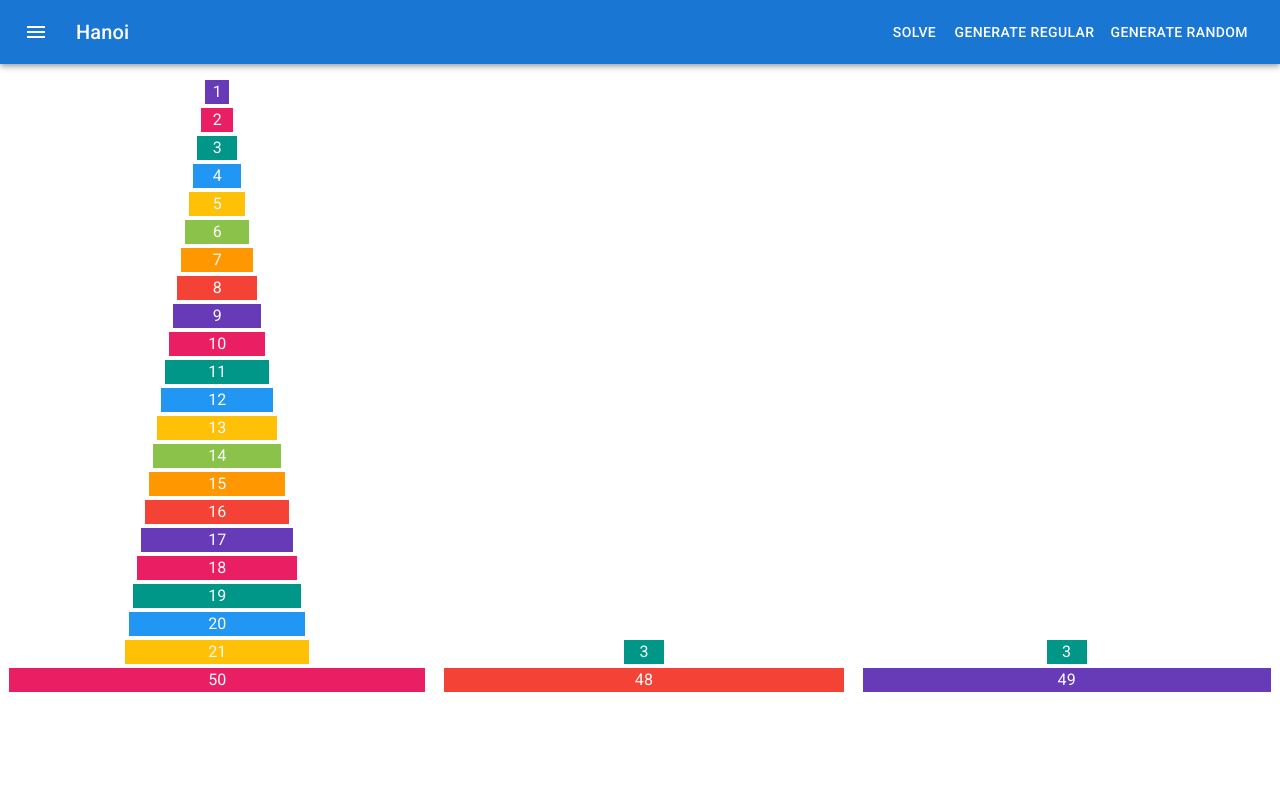
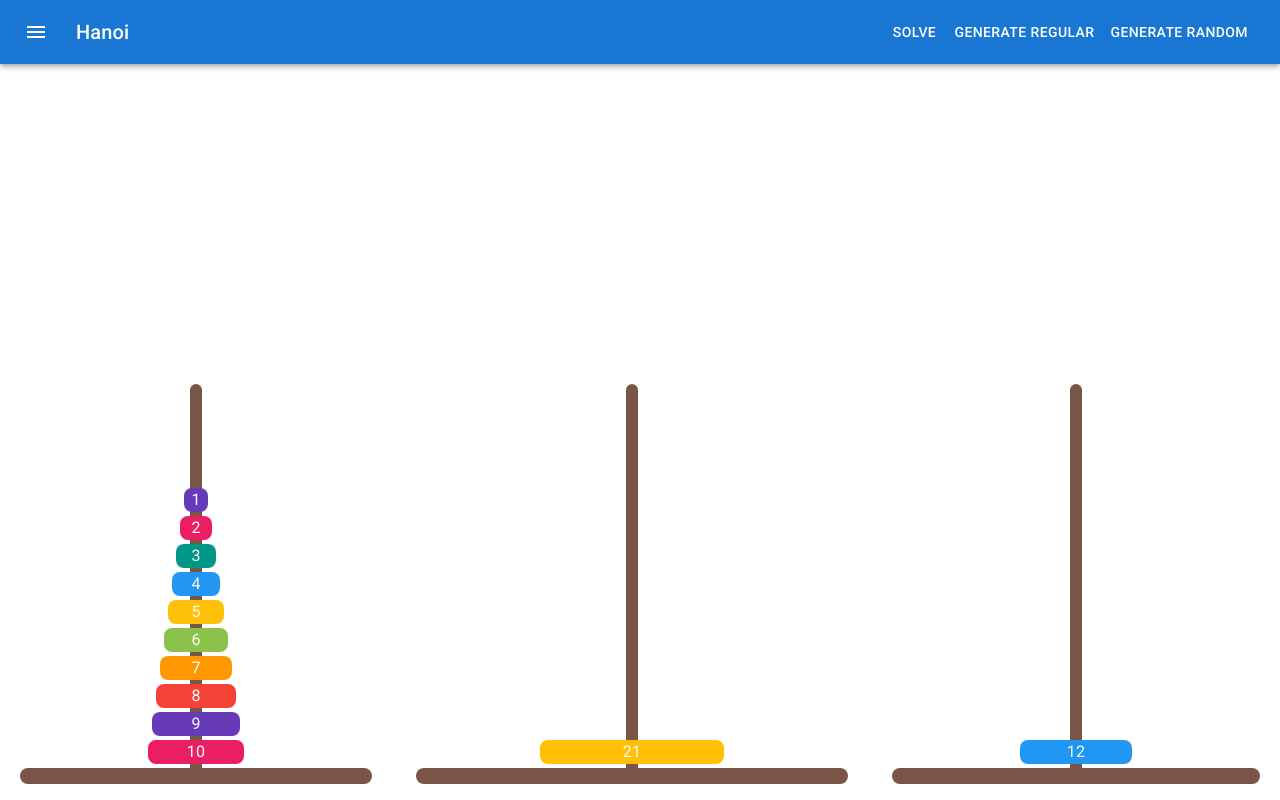
Before and after one commit to levhita/hanoi, a React (Create React App) app in the folder frontend/: page / in a window 1280 px wide. Built offline with nearby package versions, Linux system fonts and the light colour scheme.

Commit message:
Improving design

```diff
--- a/frontend/public/index.html
+++ b/frontend/public/index.html
@@ -23,6 +23,10 @@
       Learn how to configure a non-root public URL by running `npm run build`.
     -->
   <title>React App</title>
+  <style>
+  html, body, #root {height: 100%;}
+  #root {display:flex; flex-direction: column;}
+  </style>
 </head>
 
 <body>
--- a/frontend/src/components/Disk.jsx
+++ b/frontend/src/components/Disk.jsx
@@ -1,5 +1,4 @@
 import React from "react";
-import { Box, Typography } from "@mui/material/";
 import PropTypes from "prop-types";
 import {
   grey,
@@ -12,6 +11,7 @@ import {
   amber,
   orange,
 } from "@mui/material/colors";
+import { Box, Typography } from "@mui/material/";
 
 const colors = [
   red[500],
@@ -25,7 +25,6 @@ const colors = [
 ];
 
 function Disk({ number }) {
-  console.log(number);
   const color = colors[number % colors.length];
   return (
     <Box
@@ -34,6 +33,7 @@ function Disk({ number }) {
         width: `${number + 1 - number / 2}em`,
         height: "1.5em",
         textAlign: "center",
+        borderRadius: "0.5em",
       }}
     >
       <Typography sx={{ color: grey[50] }}>{number}</Typography>
@@ -44,4 +44,5 @@ function Disk({ number }) {
 Disk.propTypes = {
   number: PropTypes.number.isRequired,
 };
+
 export default Disk;
--- a/frontend/src/components/Header.jsx
+++ b/frontend/src/components/Header.jsx
@@ -5,7 +5,7 @@ import Controls from "./Controls";
 
 export default function Simulation() {
   return (
-    <Box sx={{ flexGrow: 1, marginBottom: "1em" }}>
+    <Box sx={{ marginBottom: "1em" }}>
       <AppBar position="static">
         <Toolbar>
           <IconButton
--- a/frontend/src/components/Simulation.jsx
+++ b/frontend/src/components/Simulation.jsx
@@ -1,48 +1,20 @@
 import React from "react";
-import { Stack, Grid } from "@mui/material/";
-import Disk from "./Disk";
+// import PropTypes from "prop-types";
+import { Stack } from "@mui/material/";
+import Tower from "./Tower";
+
 const game = {
-  a: [
-    1, 2, 3, 4, 5, 6, 7, 8, 9, 10, 11, 12, 13, 14, 15, 16, 17, 18, 19, 20, 21,
-    50,
-  ],
-  b: [3, 48],
-  c: [3, 49],
+  a: [1, 2, 3, 4, 5, 6, 7, 8, 9, 10],
+  b: [21],
+  c: [12],
 };
 
 export default function Simulation() {
   return (
-    <Grid container>
-      <Stack
-        item
-        spacing={0.5}
-        sx={{ flexGrow: 1, justifyContent: "flex-end", alignItems: "center" }}
-        xs={4}
-      >
-        {game.a.map((number) => (
-          <Disk key={number} number={number} />
-        ))}
-      </Stack>
-      <Stack
-        item
-        spacing={0.5}
-        sx={{ flexGrow: 1, justifyContent: "flex-end", alignItems: "center" }}
-        xs={4}
-      >
-        {game.b.map((number) => (
-          <Disk key={number} number={number} />
-        ))}
-      </Stack>
-      <Stack
-        item
-        spacing={0.5}
-        sx={{ flexGrow: 1, justifyContent: "flex-end", alignItems: "center" }}
-        xs={4}
-      >
-        {game.c.map((number) => (
-          <Disk key={number} number={number} />
-        ))}
-      </Stack>
-    </Grid>
+    <Stack direction="row" sx={{ height: "100%", paddingBottom: "1em" }}>
+      <Tower disks={game.a} />
+      <Tower disks={game.b} />
+      <Tower disks={game.c} />
+    </Stack>
   );
 }
--- /dev/null
+++ b/frontend/src/components/Tower.jsx
@@ -0,0 +1,54 @@
+import React from "react";
+import PropTypes from "prop-types";
+import { Stack, Box } from "@mui/material/";
+import { brown } from "@mui/material/colors";
+import Disk from "./Disk";
+
+function Tower({ disks }) {
+  return (
+    <Stack
+      item
+      spacing={0.5}
+      xs={4}
+      sx={{
+        flexGrow: 1,
+        justifyContent: "flex-end",
+        alignItems: "center",
+        position: "relative",
+        paddingBottom: "1.25em",
+      }}
+    >
+      <Box
+        sx={{
+          position: "absolute",
+          height: "400px",
+          width: "0.75em",
+          bottom: "0",
+          backgroundColor: brown[500],
+          zIndex: "-1",
+          borderRadius: "0.5em",
+        }}
+      ></Box>
+      <Box
+        sx={{
+          position: "absolute",
+          bottom: "0",
+          height: "1em",
+          width: "90%",
+          backgroundColor: brown[500],
+          zIndex: "-1",
+          borderRadius: "0.5em",
+        }}
+      ></Box>
+      {disks.map((number) => (
+        <Disk key={number} number={number} />
+      ))}
+    </Stack>
+  );
+}
+
+Tower.propTypes = {
+  disks: PropTypes.arrayOf(PropTypes.number).isRequired,
+};
+
+export default Tower;
```
